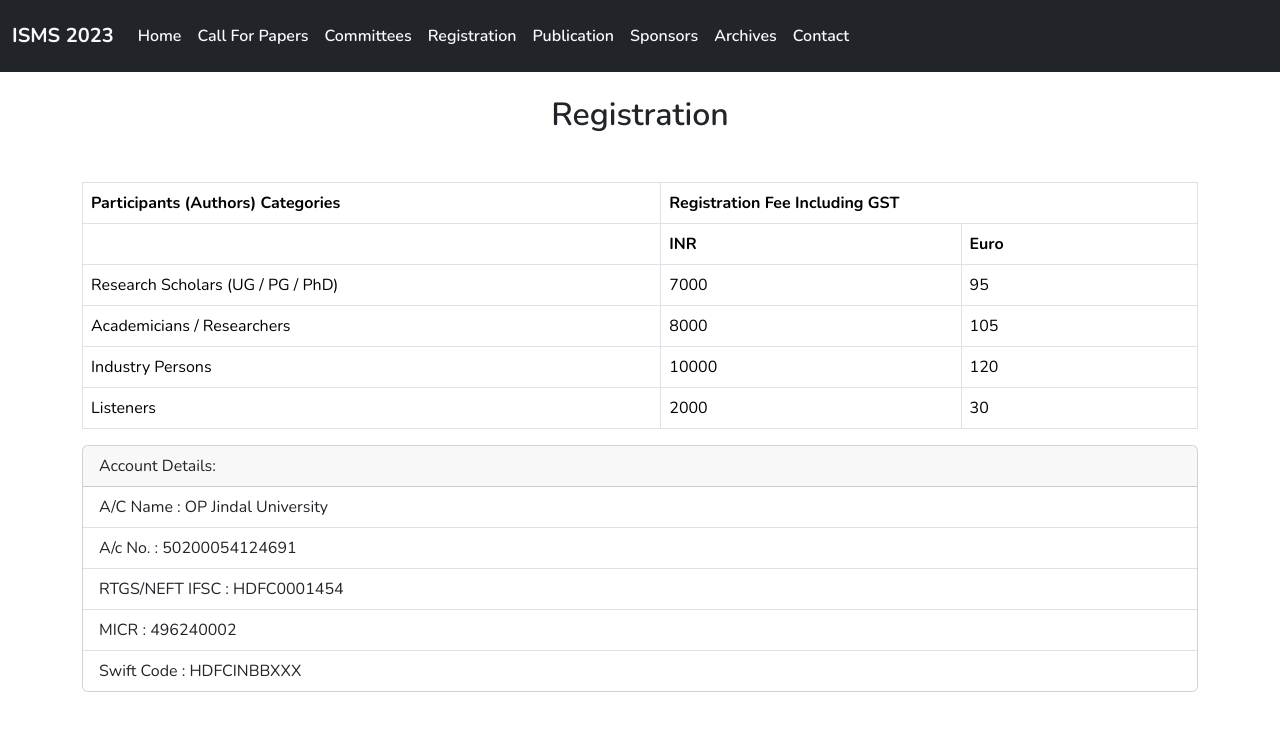
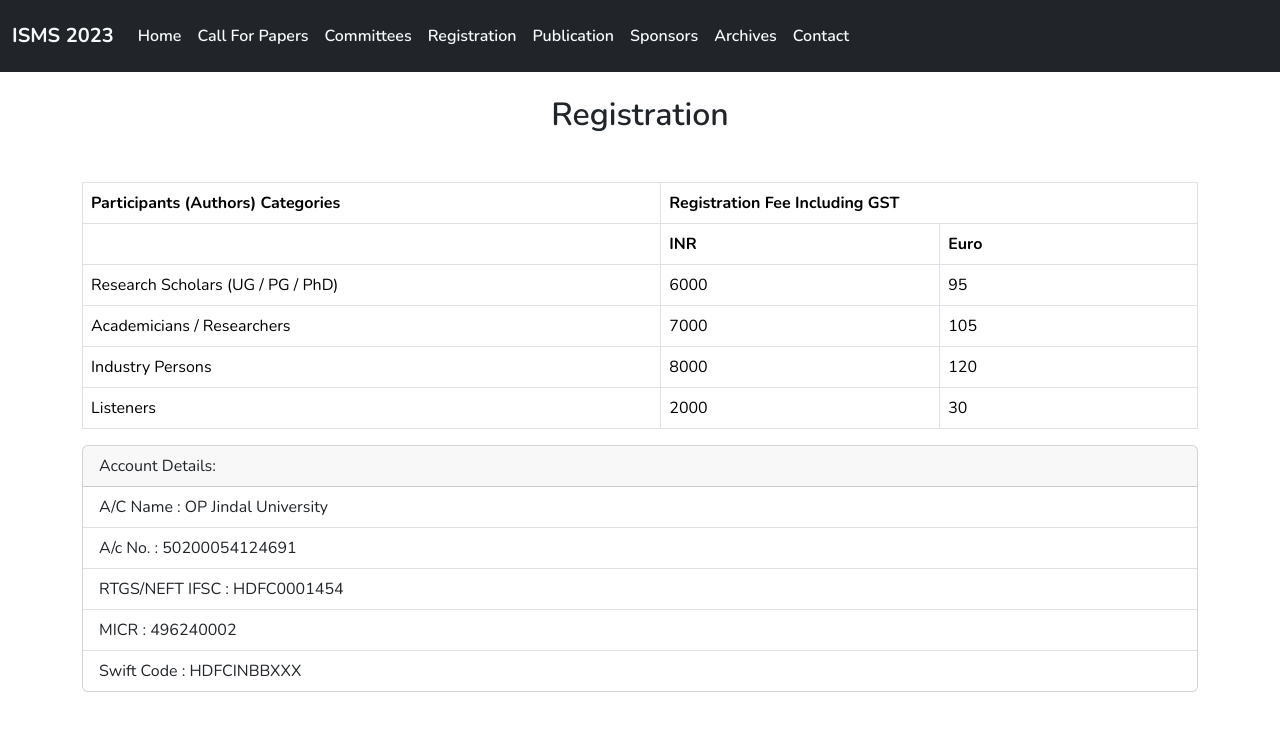
Before and after one commit to subrat611/opju-isms, a Next.js app: page /registration in a window 1280 px wide. Shown: the top 730 px of the page. Built offline with nearby package versions, Linux system fonts and the light colour scheme.

Commit message:
update: registration fee

```diff
--- a/components/Header/index.js
+++ b/components/Header/index.js
@@ -9,7 +9,7 @@ const Header = () => {
           Management Science (ISMS 2023)
         </p>
         <p className={`my-3 fw-bolder ${styles.headerTextTwo}`}>
-          2023, 23-24 December 2023, Raipur, India
+          23-24 December 2023, Raipur, India
         </p>
         <p className={`fw-semibold ${styles.headerTextThree}`}>
           Jointly organized by
--- a/pages/registration.js
+++ b/pages/registration.js
@@ -34,17 +34,17 @@ const Registration = () => {
               </tr>
               <tr>
                 <td>Research Scholars (UG / PG / PhD)</td>
-                <td>7000</td>
+                <td>6000</td>
                 <td>95</td>
               </tr>
               <tr>
                 <td>Academicians / Researchers</td>
-                <td>8000</td>
+                <td>7000</td>
                 <td>105</td>
               </tr>
               <tr>
                 <td>Industry Persons</td>
-                <td>10000</td>
+                <td>8000</td>
                 <td>120</td>
               </tr>
               <tr>
```
